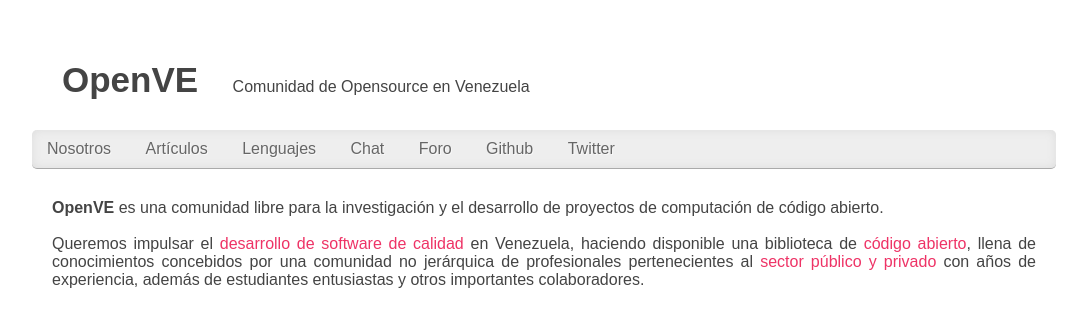
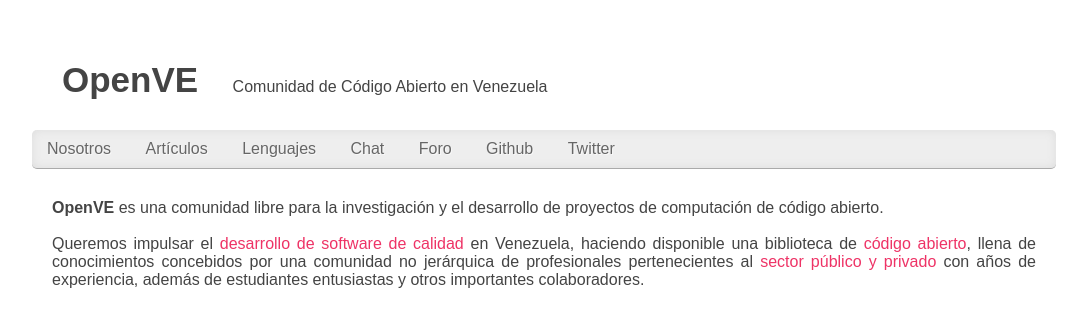
Before and after one commit to OpenVE/openve.github.com, a Jekyll site: the page built from index.html, in a window 1280 px wide. Shown: the top 327 px of the page, without its empty margins (96-1183 px from the left). Built offline with Jekyll 4.4.1, drawn with Linux system fonts in a browser that asks for light colours.

Commit message:
Código Abierto

```diff
--- a/_layouts/default.html
+++ b/_layouts/default.html
@@ -12,7 +12,7 @@
 	<div id="header">
 		<h1>OpenVE</h1>
 		<p>
-			Comunidad de Opensource en Venezuela
+			Comunidad de Código Abierto en Venezuela
 		</p>
 	</div>
 
```
